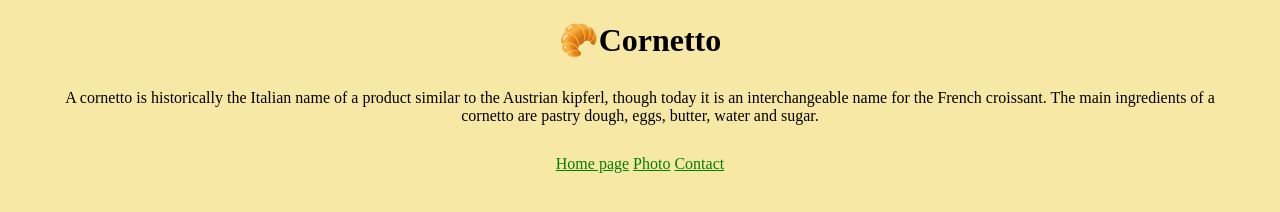
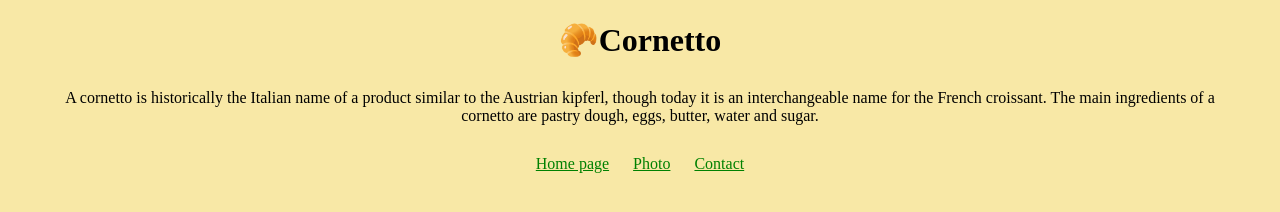
Before and after one commit to Zohre-M/cornetto, a plain HTML site: page index.html in a window 1280 px wide. Drawn offline with Linux system fonts and the light colour scheme.

Commit message:
edited link margin

```diff
--- a/src/style.css
+++ b/src/style.css
@@ -16,8 +16,7 @@ img {
 }
 a {
   color: green;
-  margin-top: 10px;
-  margin-bottom: 30px;
+  margin: 10px 10px 30px 10px;
 }
 p {
   margin: 30px;
```
